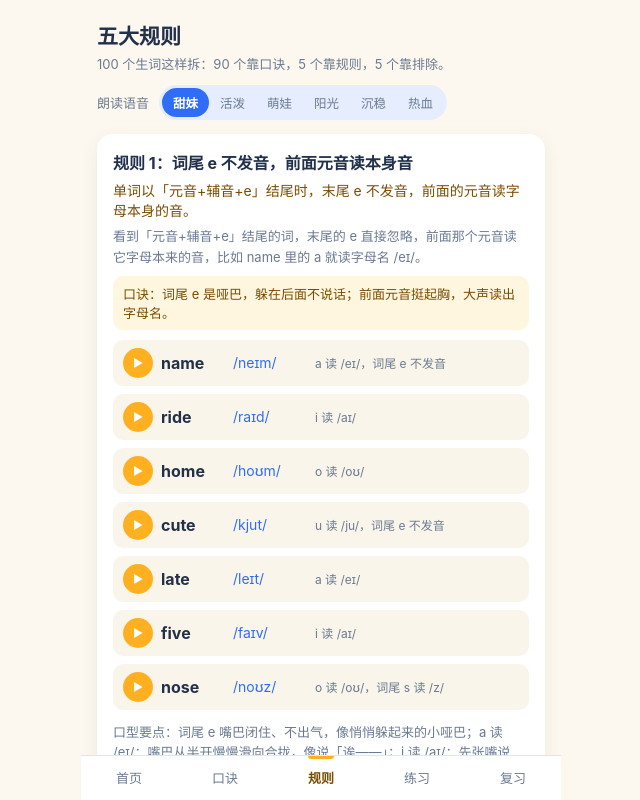
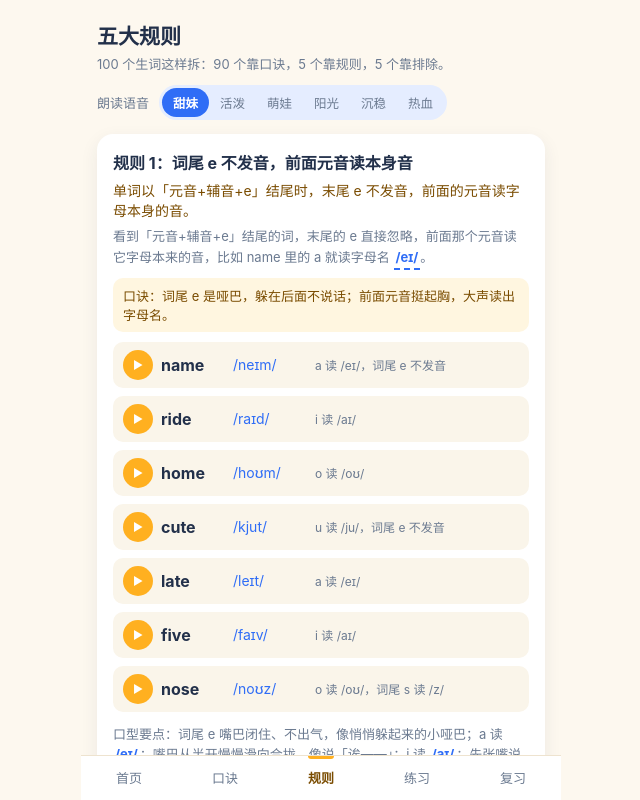
Before and after one commit to linsong0302/english_learn, a React (Vite) app in the folder app/: page / in a window 1280 px wide. Both pictures are taken after a click on the button "规则". Shown: the top 800 px of the page, without its empty margins (319-959 px from the left). Built offline with nearby package versions, Linux system fonts and the light colour scheme.

Commit message:
[lane3] 规则正文音标可点读：/eɪ/ /ɝ/ 等符号变点击按钮（本音/例词兜底），KK 写法别名映射

```diff
--- a/app/src/pages/Rules.tsx
+++ b/app/src/pages/Rules.tsx
@@ -10,6 +10,34 @@ import './rules.css'
 // JSON 用契约类型断言；lane1 可能中途给 JSON 增字段，读取一律可选链 + 默认值兜底
 const RULES = rulesData as unknown as PronRule[]
 const WORDS = wordsData as unknown as Word[]
+
+// 音标符号 → 音标数据（本音录音 audio + 例词兜底），把正文里的 /…/ 变成可点读
+const PHONEME_BY_KK = new Map(phonemesData.map((p) => [p.kk, p]))
+// KK 惯用写法与音标总表条目的写法差异（同一个音）：/e/ 就是 /eɪ/，/o/、/ou/ 就是 /oʊ/
+const KK_ALIAS: Record<string, string> = { '/e/': '/eɪ/', '/o/': '/oʊ/', '/ou/': '/oʊ/' }
+
+/** 正文里的 /音标/ 渲染成可点击小按钮：点击听本音（还没生成录音时读该音标的例词）。
+ *  没有对应数据的符号（如 /ɑr/、整词转写 /neɪm/）保持纯文本。 */
+function KkText({ text }: { text: string }) {
+  return (
+    <>
+      {text.split(/(\/[^/\s]+\/)/g).map((part, i) => {
+        const p = PHONEME_BY_KK.get(KK_ALIAS[part] ?? part)
+        if (!p) return <span key={i}>{part}</span>
+        return (
+          <button
+            key={i}
+            className="kk-say"
+            onClick={() => speakPhoneme(p.audio, p.examples[0]?.word)}
+            title="点击听发音"
+          >
+            {part}
+          </button>
+        )
+      })}
+    </>
+  )
+}
 
 function shuffle<T>(arr: T[]): T[] {
   const a = [...arr]
@@ -212,8 +240,12 @@ export default function Rules() {
       {RULES.map((r) => (
         <div className="card rule-card" key={r.id}>
           <div className="rule-title">{r.title}</div>
-          <p className="rule-summary">{r.summary}</p>
-          <p className="rule-detail">{r.detail}</p>
+          <p className="rule-summary">
+            <KkText text={r.summary} />
+          </p>
+          <p className="rule-detail">
+            <KkText text={r.detail} />
+          </p>
           {r.mnemonic && <p className="rule-mnemonic">口诀：{r.mnemonic}</p>}
 
           {r.id === 'rule5' && r.combos?.length ? (
@@ -279,10 +311,14 @@ export default function Rules() {
           )}
 
           {!!r.mouthTips?.length && (
-            <p className="rule-detail">口型要点：{r.mouthTips.join('；')}</p>
+            <p className="rule-detail">
+              口型要点：<KkText text={r.mouthTips.join('；')} />
+            </p>
           )}
           {!!r.commonMistakes?.length && (
-            <p className="rule-detail">常见错误：{r.commonMistakes.join('；')}</p>
+            <p className="rule-detail">
+              常见错误：<KkText text={r.commonMistakes.join('；')} />
+            </p>
           )}
 
           <button
--- a/app/src/pages/rules.css
+++ b/app/src/pages/rules.css
@@ -113,6 +113,24 @@
   display: flex;
   align-items: center;
   gap: 6px;
+}
+
+/* 正文里的音标符号：可点击听本音 */
+.kk-say {
+  border: 0;
+  background: none;
+  padding: 0 2px;
+  margin: 0;
+  color: var(--accent);
+  font: inherit;
+  font-weight: 700;
+  border-bottom: 2px dashed currentColor;
+  cursor: pointer;
+  -webkit-tap-highlight-color: transparent;
+}
+
+.kk-say:active {
+  opacity: 0.7;
 }
 
 .combo-kk {
```
Also changed, not shown: 1 other file (tests, documents, lock files or other folders).
